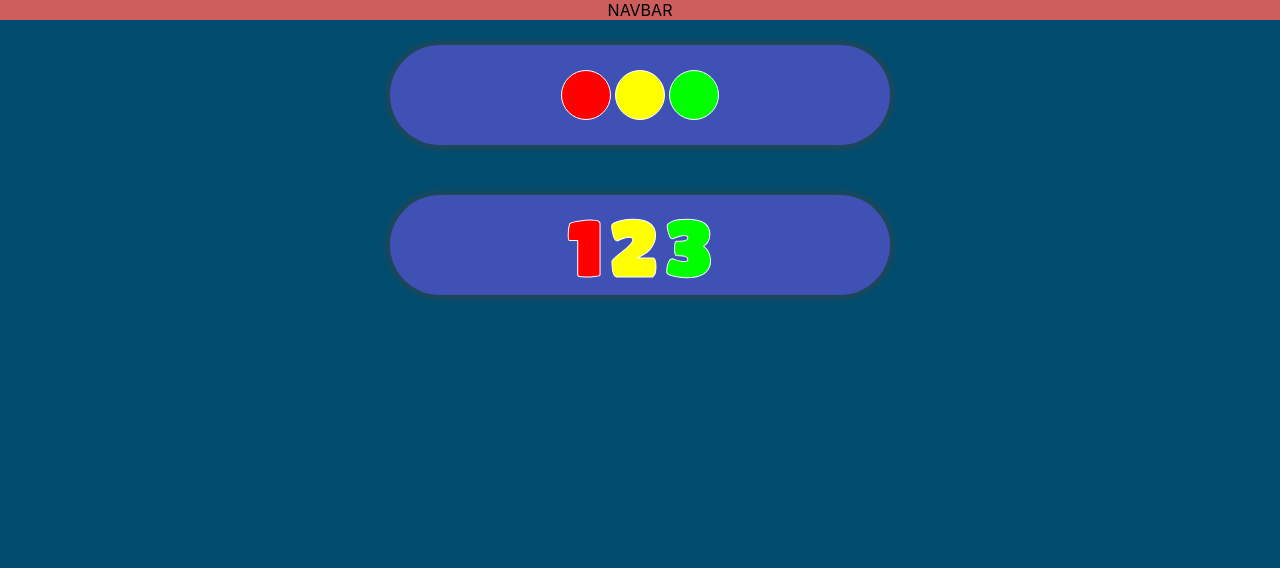
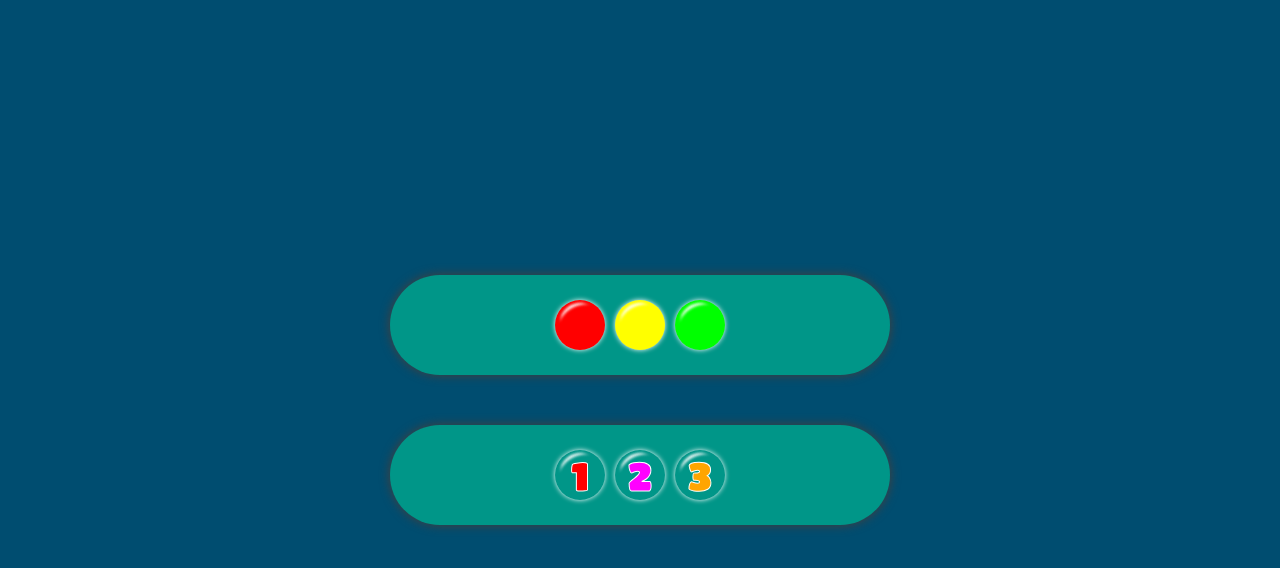
Before and after one commit to nadfri/colors-numbers, a React (Create React App) app: page / in a window 1280 px wide. Shown: the top 568 px of the page. Built offline with nearby package versions, Linux system fonts and the light colour scheme.

Commit message:
CSS LogoLink

```diff
--- a/src/components/Circle/Circle.tsx
+++ b/src/components/Circle/Circle.tsx
@@ -1,27 +1,10 @@
 import "./Circle.scss";
 
-export default function Circle({
-  backgroundColor,
-  handleClick,
-}: {
-  backgroundColor: string;
-  handleClick?: any;
-}) {
-  //Change style to match backgroundColor
-  let style: object;
-  backgroundColor === "black"
-    ? (style = {
-        backgroundColor: backgroundColor,
-        border: " solid white 4px",
-      })
-    : (style = {
-        backgroundColor: backgroundColor,
-        border: " solid black 4px",
-      });
-
+export default function Circle({ backgroundColor, handleClick }: { backgroundColor: string; handleClick?: any;})
+{
   return (
     <div
-      style={style}
+      style={{ backgroundColor }}
       className="Circle"
       onMouseUp={handleClick}
       onTouchStart={handleClick}
--- a/src/components/Logo123/Logo123.scss
+++ /dev/null
@@ -1,28 +0,0 @@
-.Logo123 {
-  display: flex;
-  justify-content: center;
-  align-items: center;
-  background-color: #3f51b5;
-  border-radius: 50px;
-  width: 80%;
-  max-width: 500px;
-  height: 100px;
-  margin: 25px;
-  box-shadow: 0 0 10px 1px #404040;
-
-  div {
-    font-family: "Titan One", cursive;
-    font-size: 5rem;
-    margin: 0 3px;
-    -webkit-text-stroke: 1px white;
-  }
-  :nth-child(1) {
-    color: red;
-  }
-  :nth-child(2) {
-    color: yellow;
-  }
-  :nth-child(3) {
-    color: lime;
-  }
-}
--- a/src/components/Logo123/Logo123.tsx
+++ b/src/components/Logo123/Logo123.tsx
@@ -1,14 +1,12 @@
-import React from "react";
-import { Link } from "react-router-dom";
-import "./Logo123.scss";
-
+import { NavLink } from "react-router-dom";
+import Number from "../Number/Number";
 
 export default function Logo123() {
   return (
-    <Link to="numbers" className="Logo123">
-      <div>1</div>
-      <div>2</div>
-      <div>3</div>
-    </Link>
+    <NavLink to="numbers" className="logoLink">
+      <Number number={1} />
+      <Number number={2} />
+      <Number number={3} />
+    </NavLink>
   );
 }
--- a/src/components/LogoColors/LogoColors.scss
+++ /dev/null
@@ -1,33 +0,0 @@
-.LogoColors {
-  display: flex;
-  justify-content: center;
-  align-items: center;
-  background-color: #3f51b5;
-  border-radius: 50px;
-  width: 80%;
-  max-width: 500px;
-  height: 100px;
-  margin: 25px;
-  box-shadow: 0 0 10px 1px #404040;
-
-
-  div {
-    width: 50px;
-    height: 50px;
-    border-radius: 50%;
-    margin: 0 2px;
-    border: solid white 1px;
-  }
-
-  :nth-child(1) {
-    background-color: red;
-  }
-
-  :nth-child(2) {
-    background-color: yellow;
-  }
-
-  :nth-child(3) {
-    background-color: lime;
-  }
-}
--- a/src/components/LogoColors/LogoColors.tsx
+++ b/src/components/LogoColors/LogoColors.tsx
@@ -1,13 +1,12 @@
-import React from "react";
-import { Link } from "react-router-dom";
-import "./LogoColors.scss";
+import { NavLink } from "react-router-dom";
+import Circle from '../Circle/Circle';
 
 export default function LogoColors() {
   return (
-    <Link to="colors" className="LogoColors">
-      <div></div>
-      <div></div>
-      <div></div>
-    </Link>
+    <NavLink to="colors" className="logoLink">
+      <Circle backgroundColor="red" />
+      <Circle backgroundColor="yellow" />
+      <Circle backgroundColor="lime" />
+    </NavLink>
   );
 }
--- a/src/components/NavBar/NavBar.tsx
+++ b/src/components/NavBar/NavBar.tsx
@@ -2,5 +2,9 @@ import React from 'react';
 import "./NavBar.scss";
 
 export default function NavBar() {
-  return <div className='NavBar'>NAVBAR</div>;
+  return <div className='NavBar'>
+    <div className="links">
+
+    </div>
+  </div>;
 }
--- a/src/global.scss
+++ b/src/global.scss
@@ -41,6 +41,25 @@ a {
   padding: 0 5px;
 }
 
+.logoLink{
+  display: flex;
+  justify-content: center;
+  align-items: center;
+  background-color: #009688;
+  border-radius: 50px;
+  width: 80%;
+  max-width: 500px;
+  height: 100px;
+  margin: 25px;
+  box-shadow: 0 0 10px 1px #404040;
+
+  div {
+    font-size: 2.5rem !important;
+    width: 50px;
+    margin: 5px;
+  }
+}
+
 /*Animations*/
 @keyframes zoom {
   from {
--- a/src/views/Menu/Menu.scss
+++ b/src/views/Menu/Menu.scss
@@ -1,5 +1,5 @@
 .Menu {
-  flex: 1;
+  height: 100%;
   display: flex;
   flex-direction: column;
   align-items: center;
```
Also changed, not shown: 1 other file (tests, documents, lock files or other folders).
